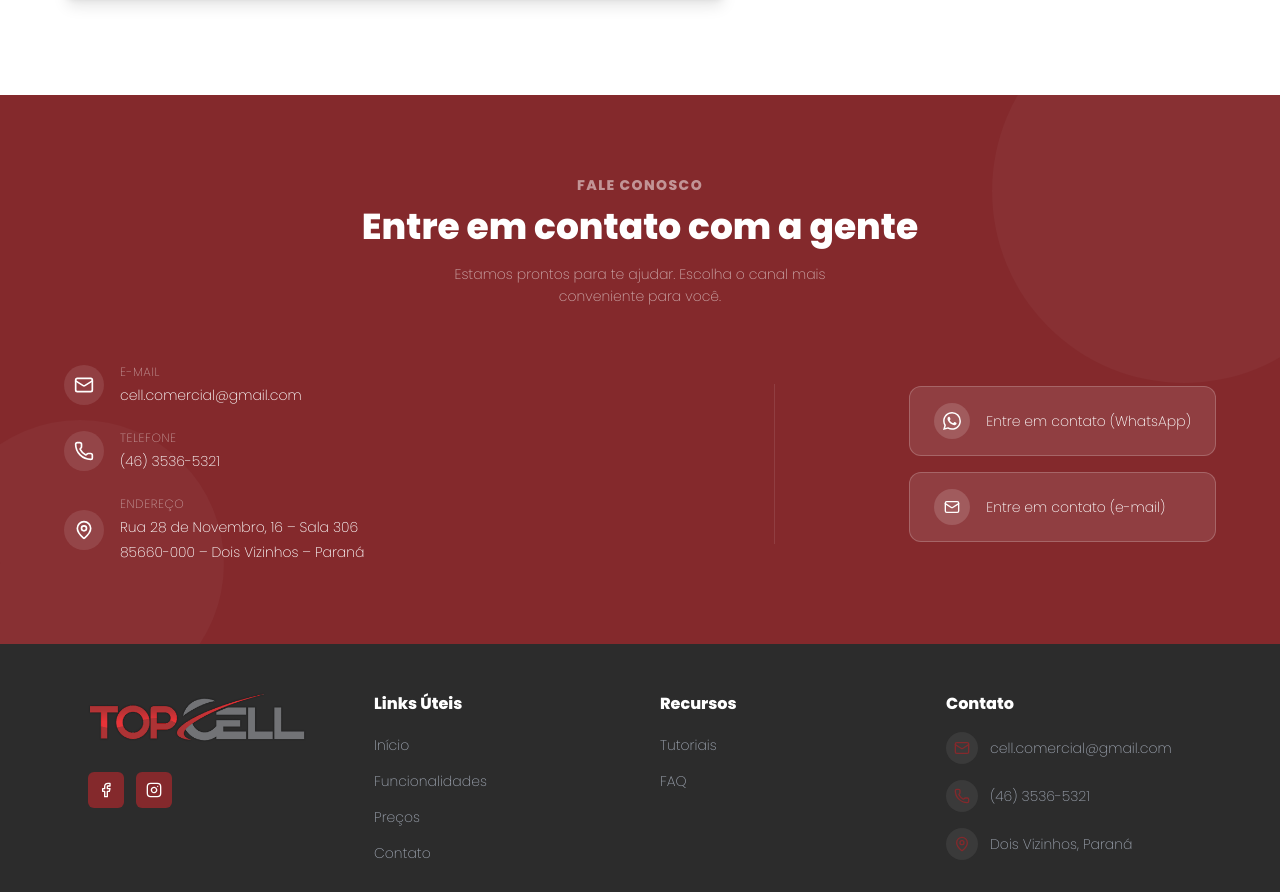
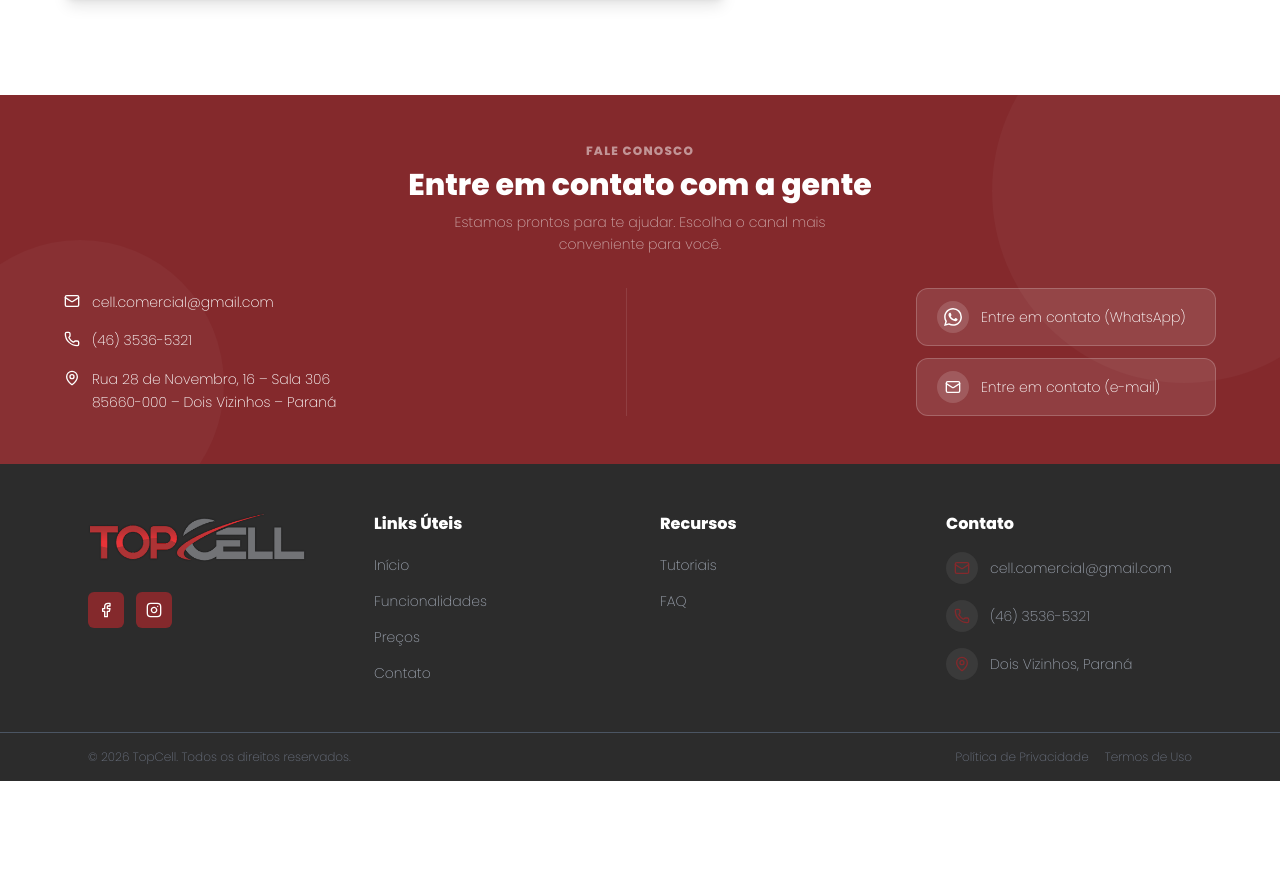
Before and after one commit to fredseteA/cellcorp-website, a React (Vite) app: page / in a window 1280 px wide. Shown: the part 2996-3888 px from the top of the page. After the commit the page ends 3777 px from the top, so only its background shows below. Built offline with nearby package versions, Linux system fonts and the light colour scheme.

Commit message:
feat: add new page and update contact section layout

```diff
--- a/src/components/Contact.jsx
+++ b/src/components/Contact.jsx
@@ -1,125 +1,174 @@
 import { Mail, Phone, MapPin } from "lucide-react"
 
-// SVG WhatsApp inline
 const WhatsAppSVG = () => (
   <svg xmlns="http://www.w3.org/2000/svg" width="18" height="18" viewBox="0 0 24 24" fill="currentColor">
     <path d="M17.472 14.382c-.297-.149-1.758-.867-2.03-.967-.273-.099-.471-.148-.67.15-.197.297-.767.966-.94 1.164-.173.199-.347.223-.644.075-.297-.15-1.255-.463-2.39-1.475-.883-.788-1.48-1.761-1.653-2.059-.173-.297-.018-.458.13-.606.134-.133.298-.347.446-.52.149-.174.198-.298.298-.497.099-.198.05-.371-.025-.52-.075-.149-.669-1.612-.916-2.207-.242-.579-.487-.5-.669-.51-.173-.008-.371-.01-.57-.01-.198 0-.52.074-.792.372-.272.297-1.04 1.016-1.04 2.479 0 1.462 1.065 2.875 1.213 3.074.149.198 2.096 3.2 5.077 4.487.709.306 1.262.489 1.694.625.712.227 1.36.195 1.871.118.571-.085 1.758-.719 2.006-1.413.248-.694.248-1.289.173-1.413-.074-.124-.272-.198-.57-.347m-5.421 7.403h-.004a9.87 9.87 0 0 1-5.031-1.378l-.361-.214-3.741.982.998-3.648-.235-.374a9.86 9.86 0 0 1-1.51-5.26c.001-5.45 4.436-9.884 9.888-9.884 2.64 0 5.122 1.03 6.988 2.898a9.825 9.825 0 0 1 2.893 6.994c-.003 5.45-4.437 9.884-9.885 9.884m8.413-18.297A11.815 11.815 0 0 0 12.05 0C5.495 0 .16 5.335.157 11.892c0 2.096.547 4.142 1.588 5.945L.057 24l6.305-1.654a11.882 11.882 0 0 0 5.683 1.448h.005c6.554 0 11.89-5.335 11.893-11.893a11.821 11.821 0 0 0-3.48-8.413Z"/>
   </svg>
 )
 
-function ContatoSection() {
-  const handleWhatsAppClick = () => {
+const CONTACT_INFO = [
+  {
+    icon: <Mail className="w-4 h-4" />,
+    label: "E-mail",
+    content: <a href="mailto:cell.comercial@gmail.com" className="hover:opacity-75 transition-opacity">cell.comercial@gmail.com</a>,
+  },
+  {
+    icon: <Phone className="w-4 h-4" />,
+    label: "Telefone",
+    content: <span>(46) 3536-5321</span>,
+  },
+  {
+    icon: <MapPin className="w-4 h-4" />,
+    label: "Endereço",
+    content: <span>Rua 28 de Novembro, 16 – Sala 306<br />85660-000 – Dois Vizinhos – Paraná</span>,
+  },
+]
+
+// ─── Sub-componentes internos ──────────────────────────────────────────────
+
+function InfoList({ iconClass, textClass }) {
+  return (
+    <div className="flex flex-col gap-4">
+      {CONTACT_INFO.map(({ icon, content }) => (
+        <div key={content} className="flex items-start gap-3">
+          <span className={`mt-0.5 shrink-0 ${iconClass}`}>{icon}</span>
+          <span className={`font-poppins text-sm leading-relaxed ${textClass}`}>{content}</span>
+        </div>
+      ))}
+    </div>
+  )
+}
+
+function ActionButtons({ variant }) {
+  const handleWhatsApp = () => {
     const phoneNumber = "554635365321"
     const message = "Olá! Gostaria de saber mais sobre o TopCell"
     window.open(`https://wa.me/${phoneNumber}?text=${encodeURIComponent(message)}`, "_blank")
   }
+  const handleEmail = () => { window.location.href = "mailto:cell.comercial@gmail.com" }
 
-  const handleEmailClick = () => {
-    window.location.href = "mailto:cell.comercial@gmail.com"
+  // Estilos por variante
+  const btnClass =
+    variant === "light"
+      ? "bg-primary text-white hover:bg-primary/90"
+      : "bg-white/10 border border-white/20 text-white hover:bg-white/20"
+
+  const iconBg =
+    variant === "light"
+      ? "bg-white/20"
+      : "bg-white/15 group-hover:bg-white/25"
+
+  return (
+    <div className="flex flex-col gap-3 w-full lg:w-auto">
+      <button
+        onClick={handleWhatsApp}
+        className={`flex items-center gap-3 px-5 py-3 rounded-xl transition-all duration-200 group w-fit lg:min-w-[300px] ${btnClass}`}
+      >
+        <span className={`w-8 h-8 rounded-full flex items-center justify-center shrink-0 transition-colors ${iconBg}`}>
+          <WhatsAppSVG />
+        </span>
+        <span className="font-poppins text-sm font-medium">Entre em contato (WhatsApp)</span>
+      </button>
+
+      <button
+        onClick={handleEmail}
+        className={`flex items-center gap-3 px-5 py-3 rounded-xl transition-all duration-200 group w-fit lg:min-w-[300px] ${btnClass}`}
+      >
+        <span className={`w-8 h-8 rounded-full flex items-center justify-center shrink-0 transition-colors ${iconBg}`}>
+          <Mail className="w-4 h-4" />
+        </span>
+        <span className="font-poppins text-sm font-medium">Entre em contato (e-mail)</span>
+      </button>
+    </div>
+  )
 }
 
+// ─── Variante MAP ──────────────────────────────────────────────────────────
+
+function MapLayout() {
   return (
-    <section className="bg-primary py-20 px-6 relative overflow-hidden">
+    <div className="flex flex-col lg:flex-row items-center gap-8">
+      {/* Mapa */}
+      <div className="w-full lg:w-[420px] shrink-0 rounded-2xl overflow-hidden shadow-lg h-64 lg:h-72">
+        <iframe
+          title="Localização TopCell"
+          width="100%"
+          height="100%"
+          loading="lazy"
+          style={{ border: 0 }}
+          src="https://www.google.com/maps/embed/v1/place?key=AIzaSyD-9tSrke72PouQMnMX-a7eZSW0jkFMBWY&q=Rua+28+de+Novembro,16+Dois+Vizinhos+PR"
+        />
+      </div>
 
-      {/* Elemento decorativo de fundo */}
+      {/* Infos + botões */}
+      <div className="flex flex-col lg:flex-row items-start lg:items-center gap-8 w-full">
+        <InfoList iconClass="text-white" textClass="text-white" />
+        <div className="hidden lg:block w-px h-32 bg-white/10 shrink-0" />
+        <ActionButtons variant="dark" />
+      </div>
+    </div>
+  )
+}
+
+// ─── Variante DARK / LIGHT (layout igual, cores diferentes) ───────────────
+
+function FlatLayout({ variant }) {
+  const iconClass = variant === "light" ? "text-primary" : "text-white"
+  const textClass = variant === "light" ? "text-gray-700" : "text-white"
+
+  return (
+    <div className="flex flex-col lg:flex-row items-center justify-between gap-8">
+      <InfoList iconClass={iconClass} textClass={textClass} />
+      <div className={`hidden lg:block w-px h-32 shrink-0 ${variant === "light" ? "bg-gray-200" : "bg-white/10"}`} />
+      <ActionButtons variant={variant} />
+    </div>
+  )
+}
+
+// ─── Componente principal ──────────────────────────────────────────────────
+
+/**
+ * @param {"dark" | "light" | "map"} variant
+ * @param {boolean} showHeader
+ */
+function Contact({ variant = "dark", showHeader = false }) {
+  const sectionBg =
+    variant === "light"
+      ? "bg-white border-t border-gray-100"
+      : "bg-primary relative overflow-hidden"
+
+  return (
+    <section className={`w-full py-12 px-6 ${sectionBg}`}>
+
+      {/* Decoração — só em dark/map */}
+      {variant !== "light" && (
         <div className="absolute inset-0 pointer-events-none">
           <div className="absolute -top-24 -right-24 w-96 h-96 rounded-full bg-white opacity-[0.03]" />
           <div className="absolute -bottom-16 -left-16 w-72 h-72 rounded-full bg-white opacity-[0.03]" />
         </div>
+      )}
 
       <div className="max-w-6xl mx-auto relative z-10">
 
-        {/* Cabeçalho da section */}
-        <div className="mb-14 text-center">
-          <p className="font-poppins text-sm font-semibold tracking-widest text-white/50 uppercase mb-3">
+        {/* Cabeçalho opcional */}
+        {showHeader && (
+          <div className="mb-8 text-center">
+            <p className={`font-poppins text-xs font-semibold tracking-widest uppercase mb-2 ${variant === "light" ? "text-primary/60" : "text-white/50"}`}>
               Fale Conosco
             </p>
-          <h2 className="font-poppins font-bold text-white text-3xl sm:text-4xl leading-tight">
+            <h2 className={`font-poppins font-bold text-2xl sm:text-3xl leading-tight ${variant === "light" ? "text-gray-900" : "text-white"}`}>
               Entre em contato com a gente
             </h2>
-          <p className="font-poppins text-white/60 mt-4 max-w-md mx-auto text-sm leading-relaxed">
+            <p className={`font-poppins mt-2 max-w-md mx-auto text-sm leading-relaxed ${variant === "light" ? "text-gray-500" : "text-white/60"}`}>
               Estamos prontos para te ajudar. Escolha o canal mais conveniente para você.
             </p>
           </div>
+        )}
 
-        {/* Layout principal */}
-        <div className="flex flex-col lg:flex-row items-center justify-between gap-10">
-
-          {/* Lado esquerdo — Informações */}
-          <div className="flex flex-col gap-6 w-full lg:w-1/2">
-            <div className="flex items-center gap-4">
-              <span className="w-10 h-10 rounded-full bg-white/10 flex items-center justify-center shrink-0">
-                <Mail className="w-5 h-5 text-white" />
-              </span>
-              <div>
-                <p className="font-poppins text-white/50 text-xs mb-0.5 uppercase tracking-wider">E-mail</p>
-                <a
-                  href="mailto:cell.comercial@gmail.com"
-                  className="font-poppins text-white text-sm hover:text-white/75 transition-colors"
-                >
-                  cell.comercial@gmail.com
-                </a>
-              </div>
-            </div>
-
-            <div className="flex items-center gap-4">
-              <span className="w-10 h-10 rounded-full bg-white/10 flex items-center justify-center shrink-0">
-                <Phone className="w-5 h-5 text-white" />
-              </span>
-              <div>
-                <p className="font-poppins text-white/50 text-xs mb-0.5 uppercase tracking-wider">Telefone</p>
-                <span className="font-poppins text-white text-sm">(46) 3536-5321</span>
-              </div>
-            </div>
-
-            <div className="flex items-center gap-4">
-              <span className="w-10 h-10 rounded-full bg-white/10 flex items-center justify-center shrink-0">
-                <MapPin className="w-5 h-5 text-white" />
-              </span>
-              <div>
-                <p className="font-poppins text-white/50 text-xs mb-0.5 uppercase tracking-wider">Endereço</p>
-                <span className="font-poppins text-white text-sm leading-relaxed">
-                  Rua 28 de Novembro, 16 – Sala 306<br />
-                  85660-000 – Dois Vizinhos – Paraná
-                </span>
-              </div>
-            </div>
-          </div>
-
-          {/* Divisor vertical (desktop) */}
-          <div className="hidden lg:block w-px h-40 bg-white/10" />
-
-          {/* Lado direito — Botões de ação */}
-          <div className="flex flex-col gap-4 w-full lg:w-auto lg:min-w-72">
-            <button
-              onClick={handleWhatsAppClick}
-              className="flex items-center gap-4 px-6 py-4 rounded-xl bg-white/10 border border-white/20 hover:bg-white/20 transition-all duration-200 group w-full"
-            >
-              <span className="w-9 h-9 rounded-full bg-white/15 flex items-center justify-center shrink-0 group-hover:bg-white/25 transition-colors text-white">
-                <WhatsAppSVG />
-              </span>
-              <span className="font-poppins text-white text-sm font-medium">
-                Entre em contato (WhatsApp)
-              </span>
-            </button>
-
-            <button
-              onClick={handleEmailClick}
-              className="flex items-center gap-4 px-6 py-4 rounded-xl bg-white/10 border border-white/20 hover:bg-white/20 transition-all duration-200 group w-full"
-            >
-              <span className="w-9 h-9 rounded-full bg-white/15 flex items-center justify-center shrink-0 group-hover:bg-white/25 transition-colors text-white">
-                <Mail className="w-4 h-4" />
-              </span>
-              <span className="font-poppins text-white text-sm font-medium">
-                Entre em contato (e-mail)
-              </span>
-            </button>
-          </div>
-
-        </div>
+        {variant === "map" ? <MapLayout /> : <FlatLayout variant={variant} />}
       </div>
     </section>
   )
 }
 
-export default ContatoSection
+export default Contact
--- a/src/pages/about/sections/index.js
+++ b/src/pages/about/sections/index.js
@@ -0,0 +1,2 @@
+export {default as AboutHero} from "./AboutHero"
+export {default as AboutMission} from "./AboutMission"
--- a/src/pages/home/index.jsx
+++ b/src/pages/home/index.jsx
@@ -8,7 +8,7 @@ function Home() {
       <Problems />
       <Ideais />
       <NextStep />
-      <Contact />
+      <Contact variant="dark" showHeader />
     </main>
   )
 }
```
Also changed, not shown: src/pages/about/index.jsx (+6 -1 lines), src/pages/about/sections/AboutHero.jsx (added, +100 -0 lines), src/pages/about/sections/AboutMission.jsx (added, +118 -0 lines), src/assets/backImgAbout.png (added), src/assets/icons/engineImg.png (added). Lines whose indentation alone changed are shown as unchanged.
